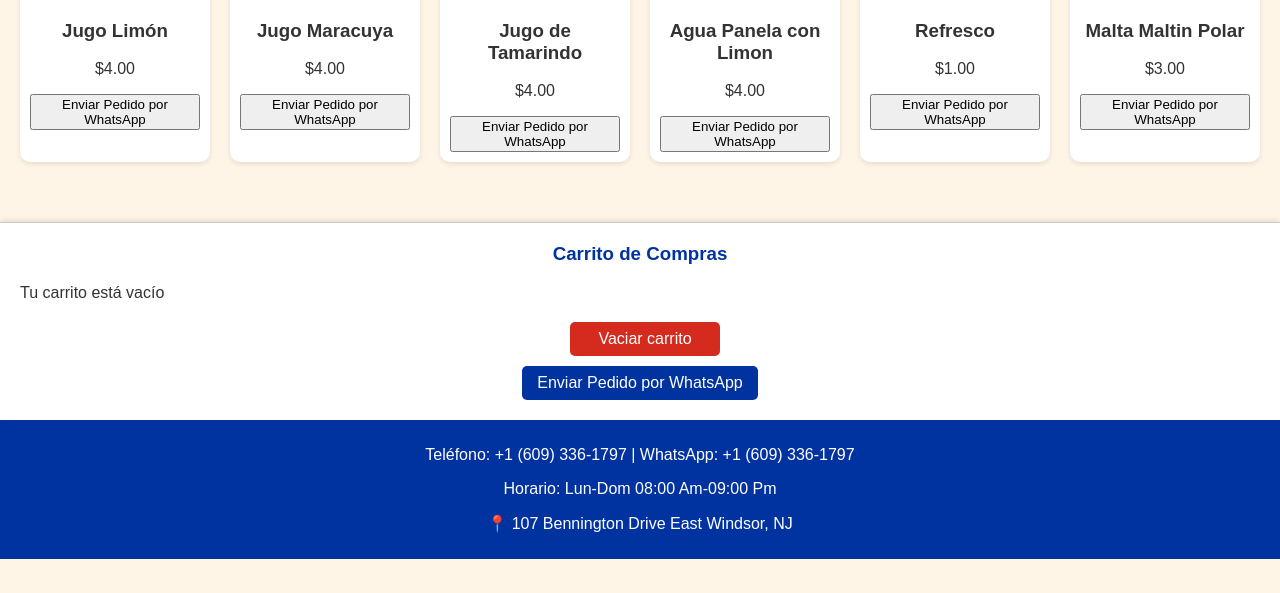
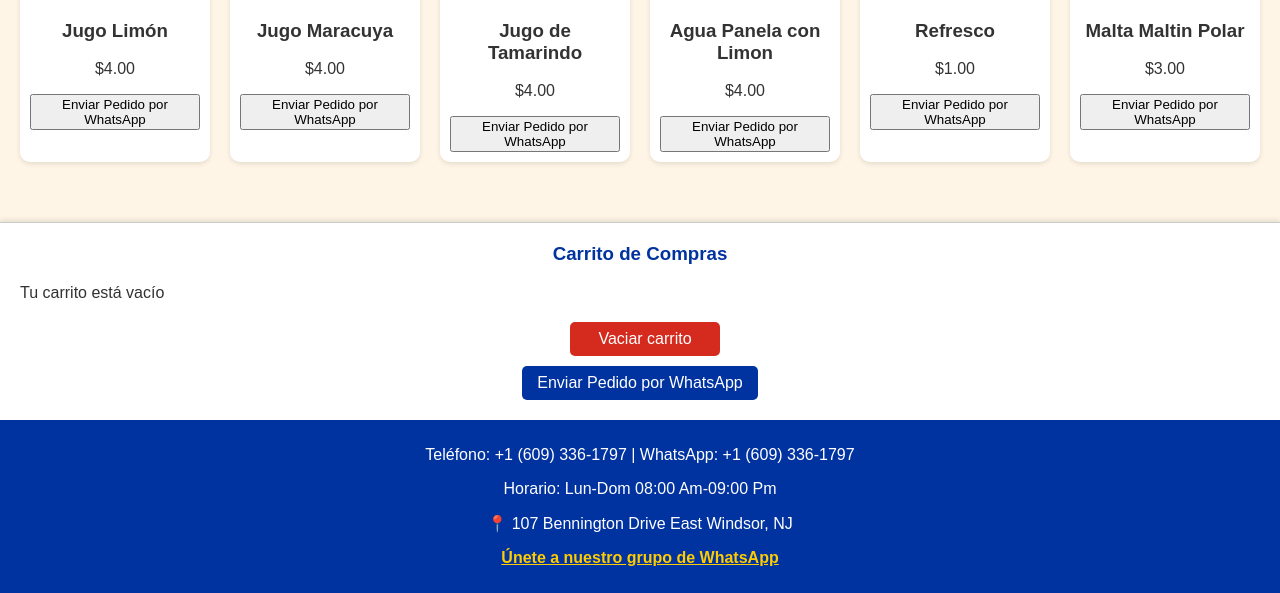
Before and after one commit to luislithgow1/PastelitosTime, a plain HTML site: page index.html in a window 1280 px wide. Shown: the part 1563-2156 px from the top of the page. Before the commit the page ends 2122 px from the top, so only its background shows below. Drawn offline with Linux system fonts and the light colour scheme.

Commit message:
index.html

```diff
--- a/index.html
+++ b/index.html
@@ -292,6 +292,7 @@
   <p><span data-i18n="footer.phone">Teléfono</span>: +1 (609) 336-1797 | <span data-i18n="footer.whatsapp">WhatsApp</span>: +1 (609) 336-1797</p>
   <p><span data-i18n="footer.hours">Horario</span>: Lun-Dom 08:00 Am-09:00 Pm</p>
   <p>📍 107 Bennington Drive East Windsor, NJ</p>
+  <p><a href="https://chat.whatsapp.com/IfRY5DZYa9wBBKHRSAv0sU" target="_blank" style="color: #ffcc00; font-weight: bold;">Únete a nuestro grupo de WhatsApp</a></p>
 </footer>
 
 <div id="message" role="alert" aria-live="assertive"></div>
```
